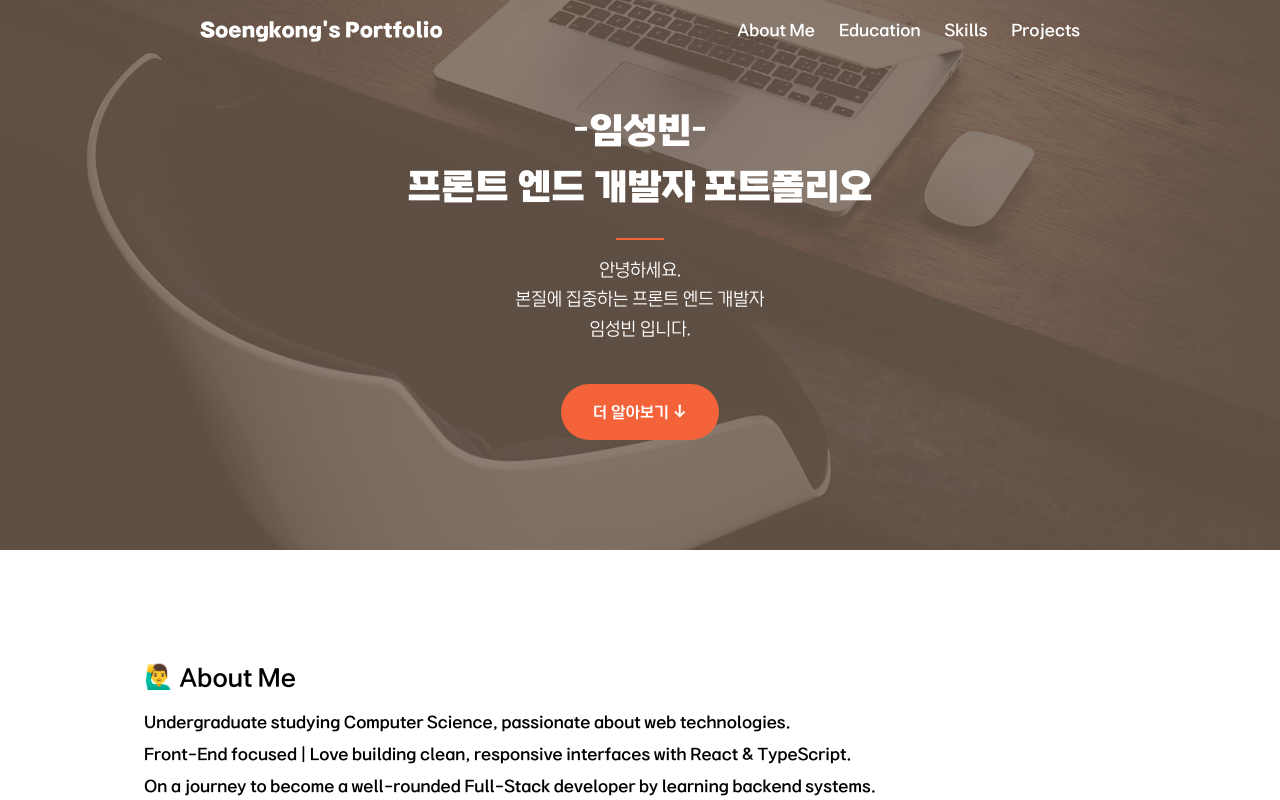
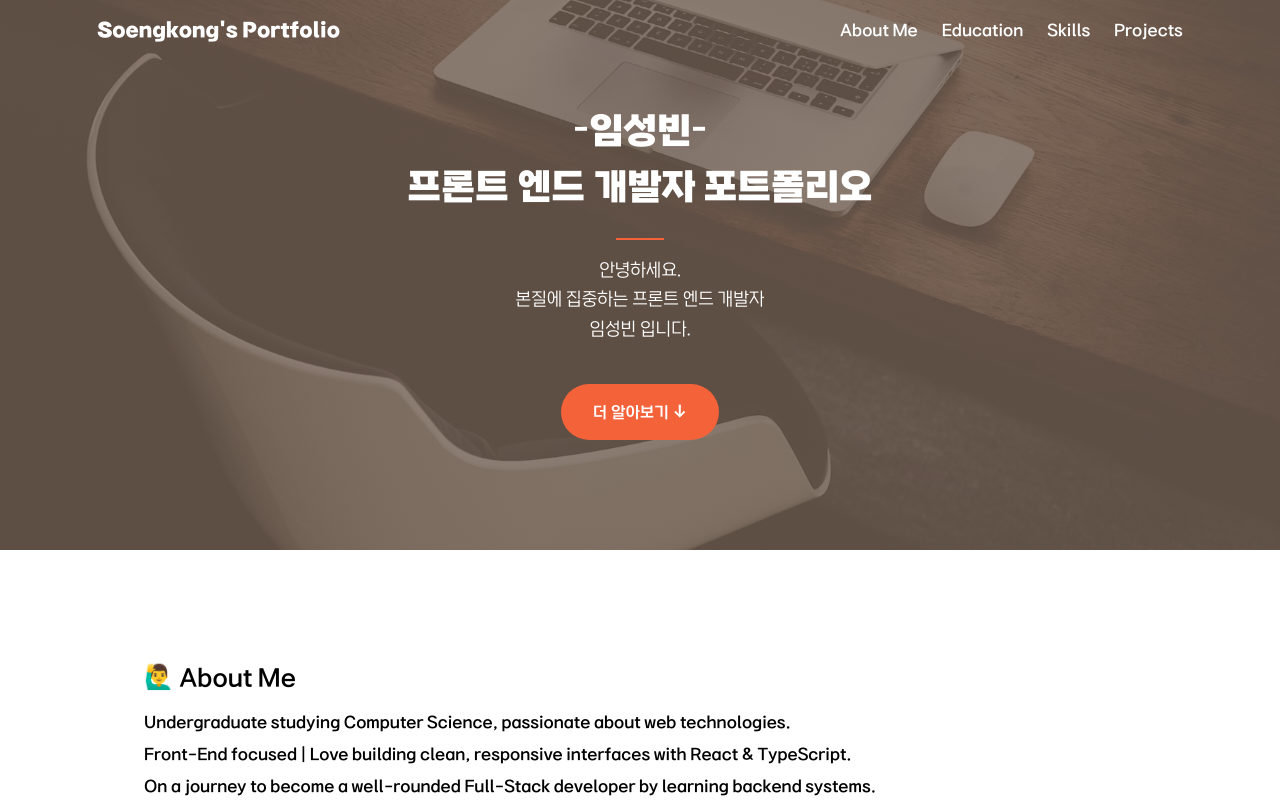
Before and after one commit to seongkong/Portfolio, a React (Create React App) app in the folder seongkong/: page / in a window 1280 px wide. Shown: the top 800 px of the page. Built offline with nearby package versions, Linux system fonts and the light colour scheme.

Commit message:
기본 effect 추가

```diff
--- a/seongkong/src/seongkong.tsx
+++ b/seongkong/src/seongkong.tsx
@@ -3,6 +3,11 @@ import banner from './assets/banner.avif';
 
 function Seongkong() {
   const [isScrolled, setIsScrolled] = useState(false);
+
+  const scrollToSection = (id: string) => {
+    const element = document.getElementById(id);
+    element?.scrollIntoView({ behavior: 'smooth', block: 'start' });
+  };
 
   useEffect(() => {
     const handleScroll = () => {
@@ -57,14 +62,17 @@ function Seongkong() {
       <header className={`fixed top-0 left-0 right-0 z-30 py-4 transition-colors duration-300
         ${isScrolled ? 'bg-white text-gray-900 shadow-md' : 'bg-transparent text-white'}
       `}>
-        <div className="flex justify-between items-center mx-[200px]">
-          <h1 className="text-xl font-bold">Soengkong's Portfolio</h1>
-          <nav className="space-x-6">
-            <a href="#about" className="hover:text-blue-300">About Me</a>
-            <a href="#education" className="hover:text-blue-300">Education</a>
-            <a href="#skills" className="hover:text-blue-300">Skills</a>
-            <a href="#projects" className="hover:text-blue-300">Projects</a>
-          </nav>
+        <div className="flex justify-center items-center">
+          <div className="text-xl font-bold">Soengkong's Portfolio</div>
+
+          <div className="mx-[250px]"></div>
+
+          <div className="flex space-x-6">
+            <span onClick={() => scrollToSection('about')} className="cursor-pointer hover:text-blue-300">About Me</span>
+            <span onClick={() => scrollToSection('education')} className="cursor-pointer hover:text-blue-300">Education</span>
+            <span onClick={() => scrollToSection('skills')} className="cursor-pointer hover:text-blue-300">Skills</span>
+            <span onClick={() => scrollToSection('projects')} className="cursor-pointer hover:text-blue-300">Projects</span>
+          </div>
         </div>
       </header>
 
@@ -72,7 +80,7 @@ function Seongkong() {
       <main className="flex-grow max-w-5xl mx-auto px-4 py-10 pt-28 space-y-24 text-black">
 
         {/* About */}
-        <section id="about">
+        <section id="about" className="scroll-mt-20">
           <h2 className="text-2xl font-medium mb-4">🙋‍♂️ About Me</h2>
           <p className="mb-2">Undergraduate studying Computer Science, passionate about web technologies.</p>
           <p className="mb-2">Front-End focused | Love building clean, responsive interfaces with React & TypeScript.</p>
```
